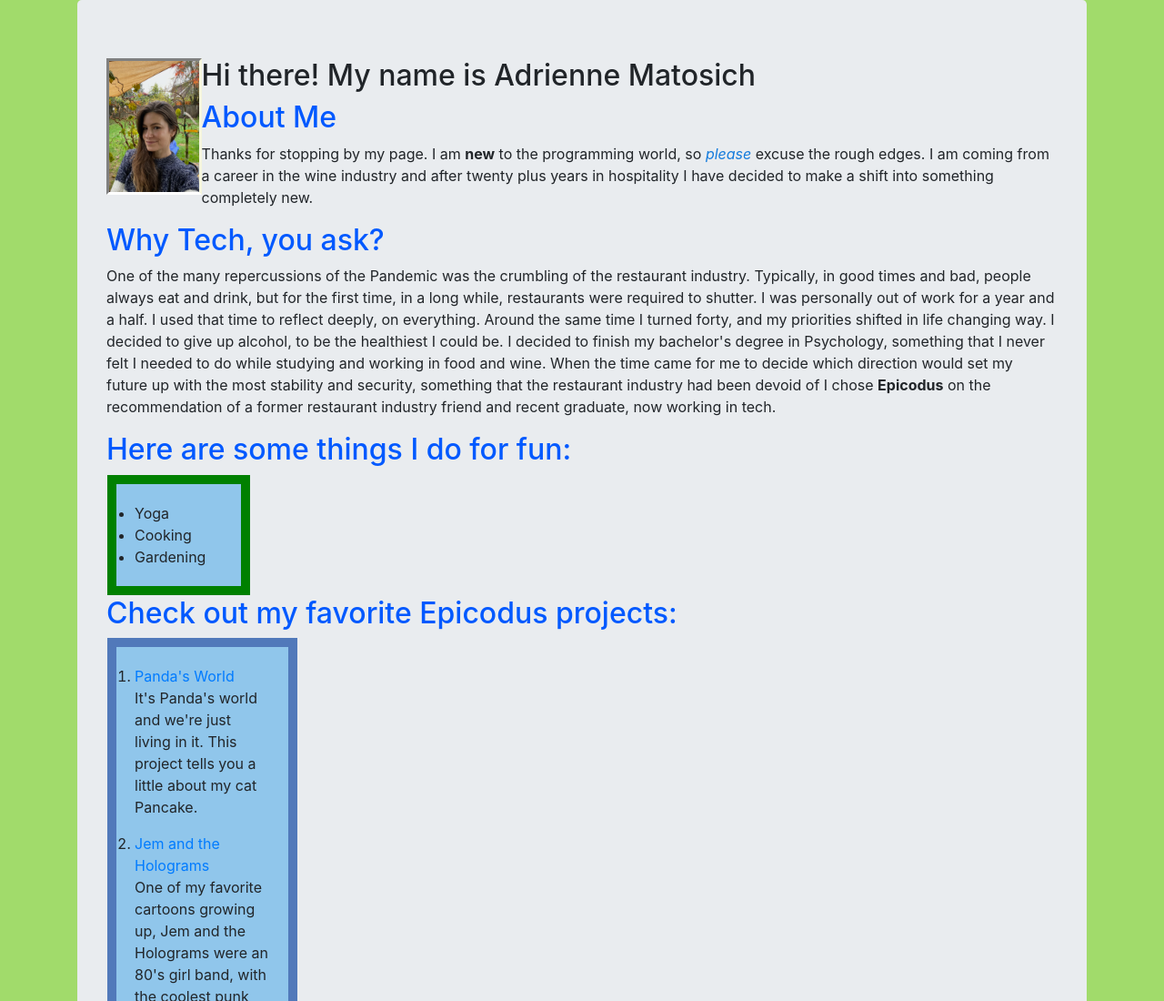
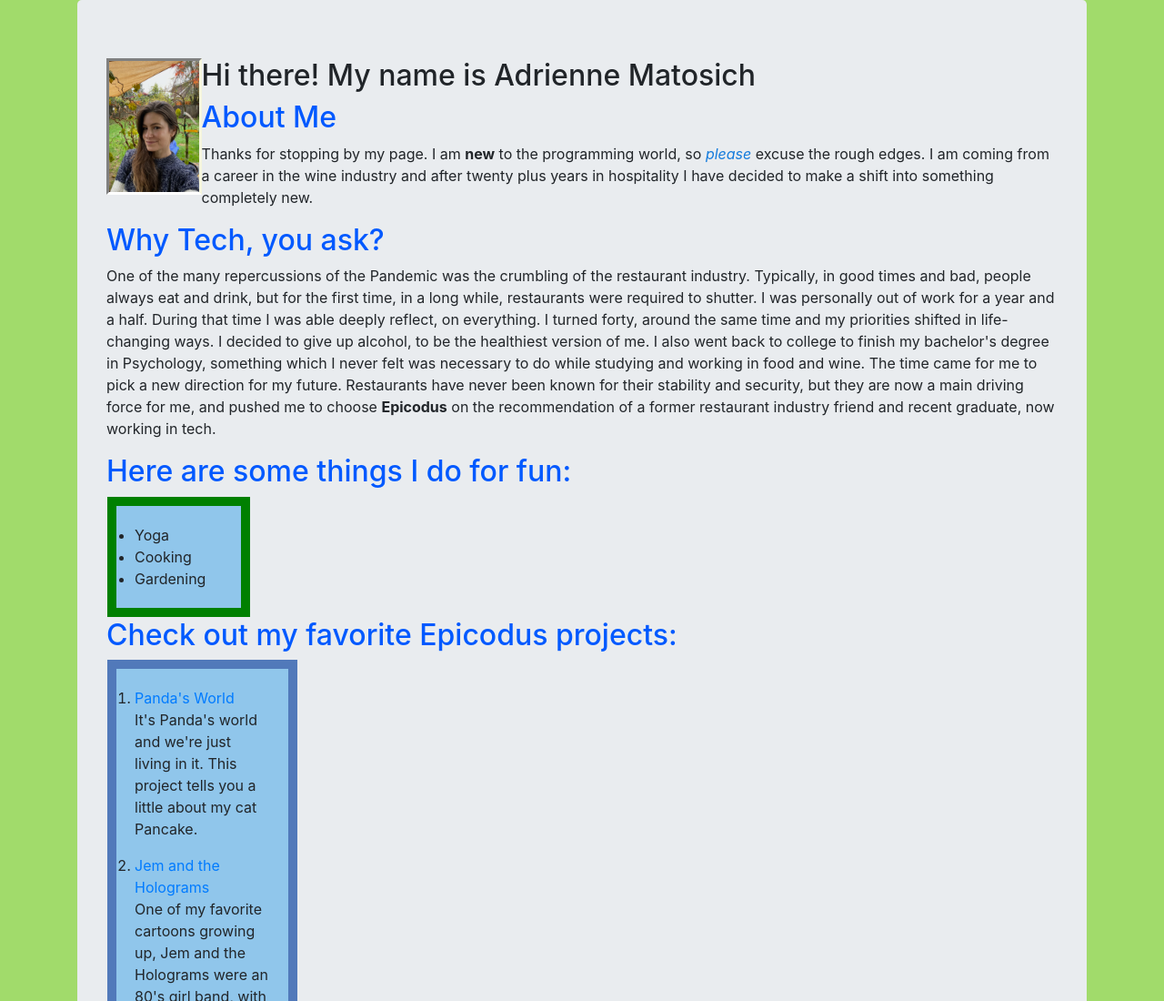
Before and after one commit to ampando/first-solo-, a plain HTML site: page index.html in a window 1280 px wide. Shown: the top 1100 px of the page at 91% size. Drawn offline with Linux system fonts and the light colour scheme.

Commit message:
updated gh-branch pages.

```diff
--- a/index.html
+++ b/index.html
@@ -19,7 +19,7 @@
 
 
   <h2 class="important">Why Tech, you ask?</h2>
-  <div class="box2"><p>One of the many repercussions of the Pandemic was the crumbling of the restaurant industry. Typically, in good times and bad, people always eat and drink, but for the first time, in a long while, restaurants were required to shutter. I was personally out of work for a year and a half. I used that time to reflect deeply, on everything. Around the same time I turned forty, and my priorities shifted in life changing way. I decided to give up alcohol, to be the healthiest I could be. I decided to finish my bachelor's degree in Psychology, something that I never felt I needed to do while studying and working in food and wine. When the time came for me to decide which direction would set my future up with the most stability and security, something that the restaurant industry had been devoid of I chose <strong>Epicodus</strong> on the recommendation of a former restaurant industry friend and recent graduate, now working in tech.</p></div>
+  <div class="box2"><p>One of the many repercussions of the Pandemic was the crumbling of the restaurant industry. Typically, in good times and bad, people always eat and drink, but for the first time, in a long while, restaurants were required to shutter. I was personally out of work for a year and a half. During that time I was able deeply reflect, on everything. I turned forty, around the same time and my priorities shifted in life-changing ways. I decided to give up alcohol, to be the healthiest version of me. I also went back to college to finish my bachelor's degree in Psychology, something which I never felt was necessary to do while studying and working in food and wine. The time came for me to pick a new direction for my future. Restaurants have never been known for their stability and security, but they are now a main driving force for me, and pushed me to choose <strong>Epicodus</strong> on the recommendation of a former restaurant industry friend and recent graduate, now working in tech.</p></div>
 
   <h2 class="important">Here are some things I do for fun:</h2>
   <ul class="my-class">
```
